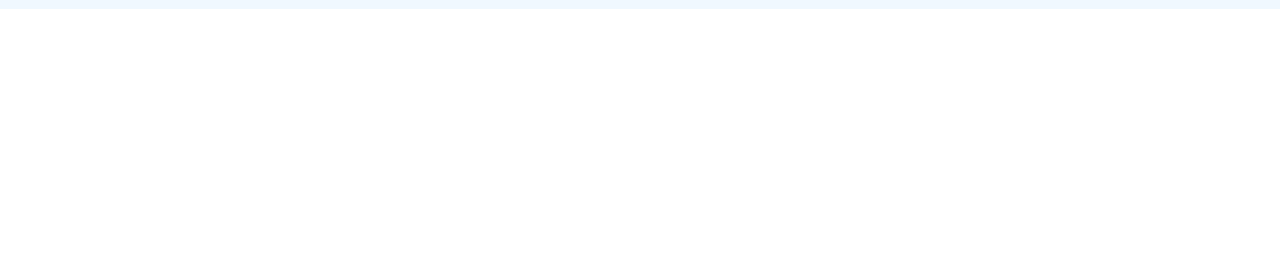
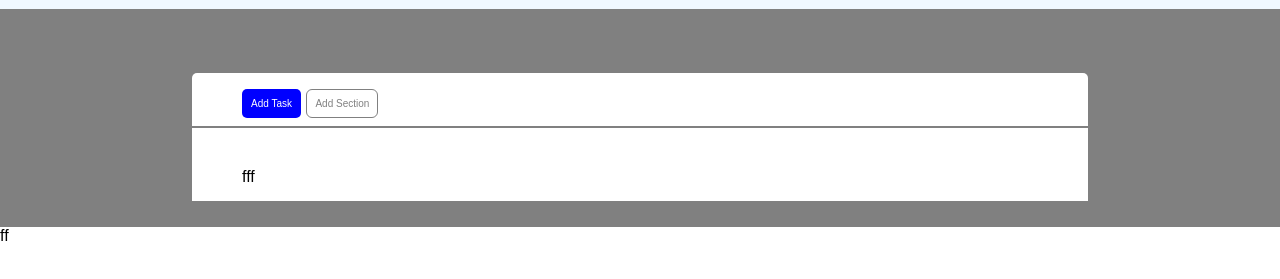
Before and after one commit to RaoulBongarzoni/html-css-toboolist, a plain HTML site: page index.html in a window 1280 px wide. Shown: the part 61-340 px from the top of the page. Drawn offline with Linux system fonts and the light colour scheme.

Commit message:
Aggiunge il setup per la parte principale

```diff
--- a/css/style.css
+++ b/css/style.css
@@ -6,7 +6,6 @@
 
 
 html{
-
     font-family: sans-serif;
 }
 
@@ -24,9 +23,71 @@ html{
     position: relative;
 }
 
-
 .logoback h1{
     display: inline-block;
     font-weight: 900;
     vertical-align: 30%;
 }
+
+main{
+    background-color: grey;
+    padding: 5% 15% 2% 15%;
+}
+
+
+
+
+
+
+
+
+.bottoni{
+    background-color:white;
+    padding: 20px 5px 15px 50px;
+    border-top-right-radius: 5px;
+    border-top-left-radius: 5px;
+}
+
+#attivita{
+    color: white;
+    background-color: blue;
+    padding: 9px;
+    border-radius: 5px;
+    font-size: x-small;
+    margin-right: 1px;
+}
+
+#sezione{
+    color: gray;
+    margin-left: 1px;
+    padding: 8px;
+    border-radius: 5px;
+    font-size: x-small;
+    outline-width: 0.5px;
+    outline-style: solid;
+    outline-color: gray;
+}
+
+
+
+
+p{
+    display: inline;
+}
+
+.principale{
+
+    background-color:white;
+    margin-top: 2px;
+    padding: 40px 5px 15px 50px;
+/*     border-top-right-radius: ;
+    border-top-left-radius: ; */
+
+
+
+}
+
+.principale ul,li{
+    list-style-type: none;
+
+}
--- a/index.html
+++ b/index.html
@@ -16,10 +16,25 @@
     </header>
 
     <main>
-        <div></div>
+        <div class="bottoni">
+            <p id="attivita">Add Task</p>
+            <p id="sezione">Add Section</p>
+        </div>
+
+        <div class="principale">
+            <ul>
+                <li>
+                    fff
+                </li>
+                <li></li>
+                <li></li>
+            </ul>
+
+
+        </div>
     </main>
 
-    <footer></footer>
+    <footer>ff</footer>
 
 
 </body>
```
